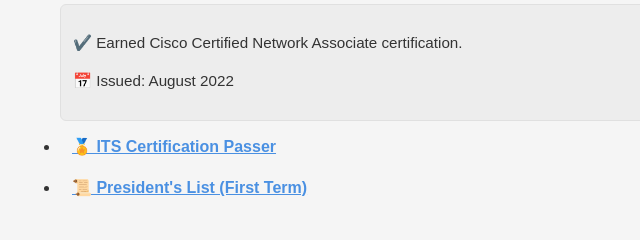
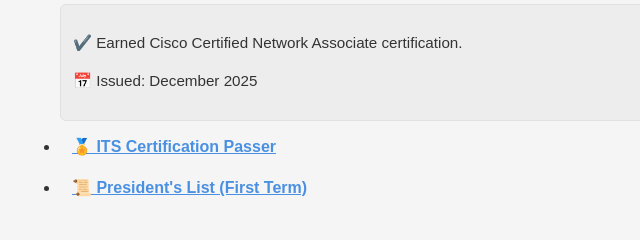
Before and after one commit to vinzflores1001/Portfolio, a plain HTML site: page index.html in a window 1280 px wide. Both pictures are taken after a click on the button "🏆 CCNA Certification". Shown: the part 478-718 px from the top of the page, 0-640 px from the left. Drawn offline with Linux system fonts and the light colour scheme.

Commit message:
Update index.html

```diff
--- a/index.html
+++ b/index.html
@@ -30,7 +30,7 @@
                <button class="detail-btn" onclick="showDetails('ach1')">🏆 CCNA Certification</button>
                <div id="ach1" class="details" style="display:none;">
                   <p>✔️ Earned Cisco Certified Network Associate certification.</p>
-                  <p>📅 Issued: August 2022</p>
+                  <p>📅 Issued: December 2025</p>
                </div>
             </li>
             <li>
```
